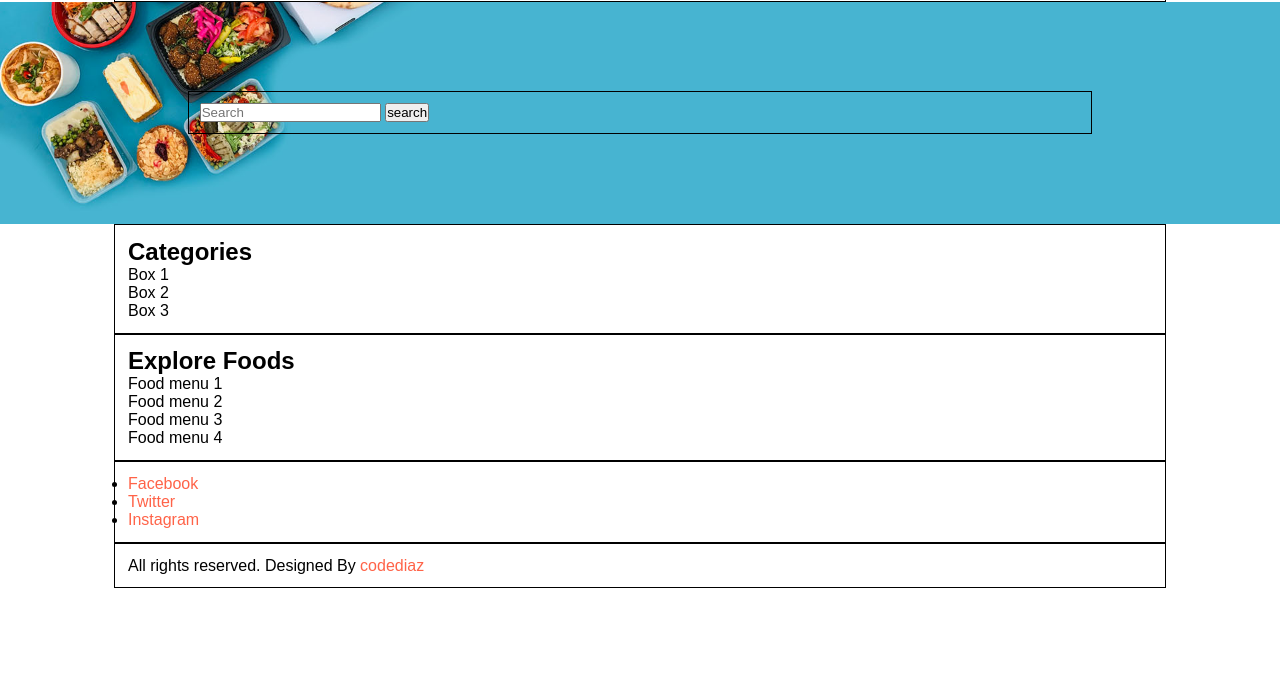
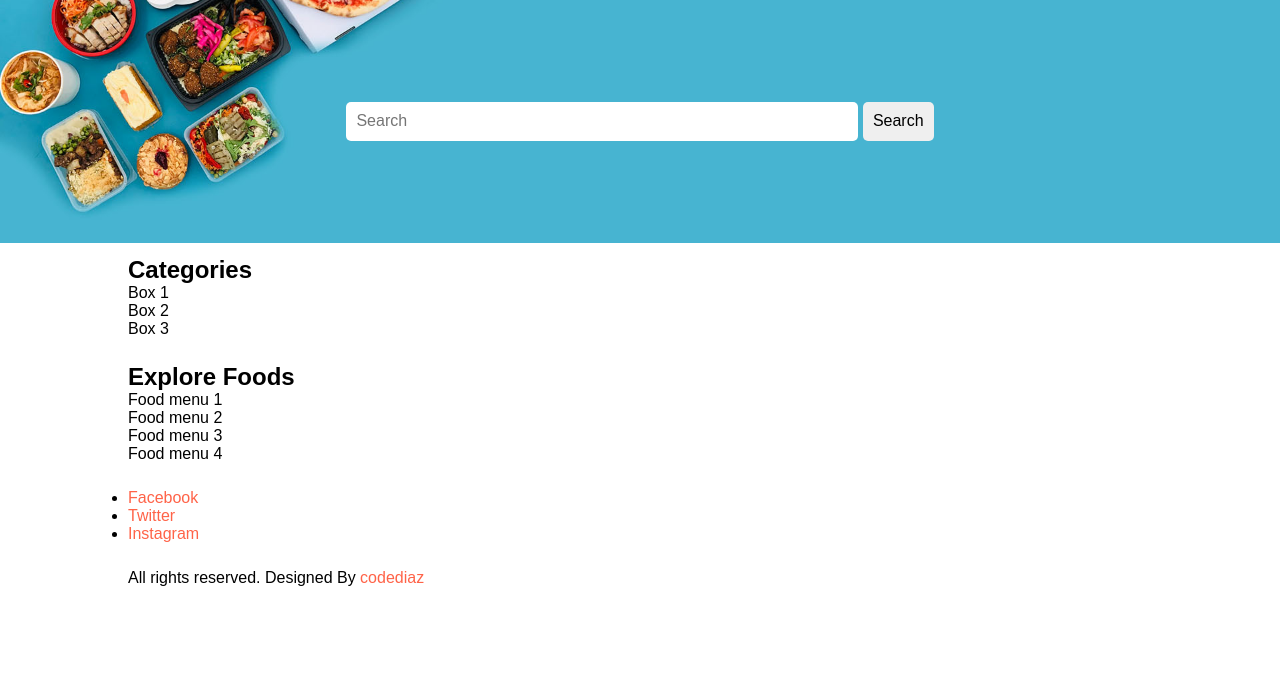
Before and after one commit to codediaz/Restaurant-Website, a plain HTML site: page Index.html in a window 1280 px wide. Shown: the part 106-800 px from the top of the page. Drawn offline with Linux system fonts and the light colour scheme.

Commit message:
Html-Css

```diff
--- a/Index.html
+++ b/Index.html
@@ -40,11 +40,11 @@
     <!--Navbar Secction-->
 
     <!--Food Search Section-->
-    <section class="food-search">
+    <section class="food-search text-center">
         <div class="container">
             <form action="">
                 <input type="search" name="search" placeholder="Search">
-                <input type="submit" name="submit" value="search">
+                <input type="submit" name="submit" value="Search" class="btn">
 
             </form>
 
--- a/Styles/Styles.css
+++ b/Styles/Styles.css
@@ -14,7 +14,7 @@
 }
 
 .container{
-    border: 1px solid black;
+
     width: 80%;
     margin: 0 auto;
     padding: 1%;
@@ -22,6 +22,9 @@
 }
 .text-right{
     text-align: right;
+}
+.text-center{
+    text-align: center;
 }
 .clearfix{
     clear: both;
@@ -61,7 +64,21 @@ a {
     background-size: cover;
     background-repeat: no-repeat;
     background-position: center;
-    padding: 7%;
+    padding: 7% 0;
 
 
 }
+.food-search input[type="search"]{
+    width: 50%;
+    padding: 1%;
+    font-size: 1rem;
+    border: none;
+    border-radius: 5px;
+
+}
+.btn{
+    padding: 1%;
+    border-radius: 5px;
+    border: none;
+    font-size: 1rem;
+}
```
